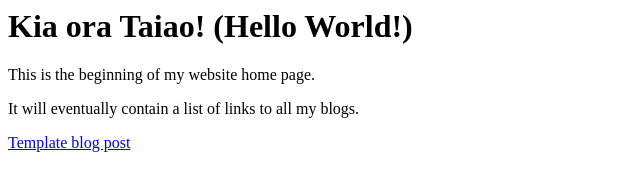
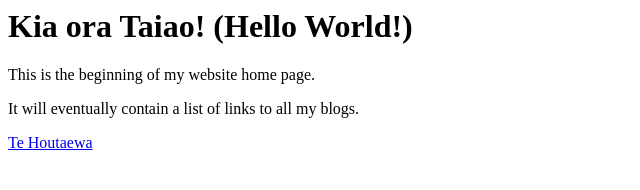
Before and after one commit to noah-russell/noah-russell.github.io, a plain HTML site: page index.html in a window 1280 px wide. Shown: the full height of the page, 0-640 px from the left. Drawn offline with Linux system fonts and the light colour scheme.

Commit message:
add directory to template blog post link

```diff
--- a/index.html
+++ b/index.html
@@ -5,6 +5,6 @@
     <h1>Kia ora Taiao! (Hello World!)</h1>
     <p> This is the beginning of my website home page.</p>
     <p> It will eventually contain a list of links to all my blogs. </p>
-    <a href="te-houtaewa-template.html">Template blog post</a>
+    <a href="blog/te-houtaewa-template.html">Te Houtaewa</a>
   </body>
 </html>
```
